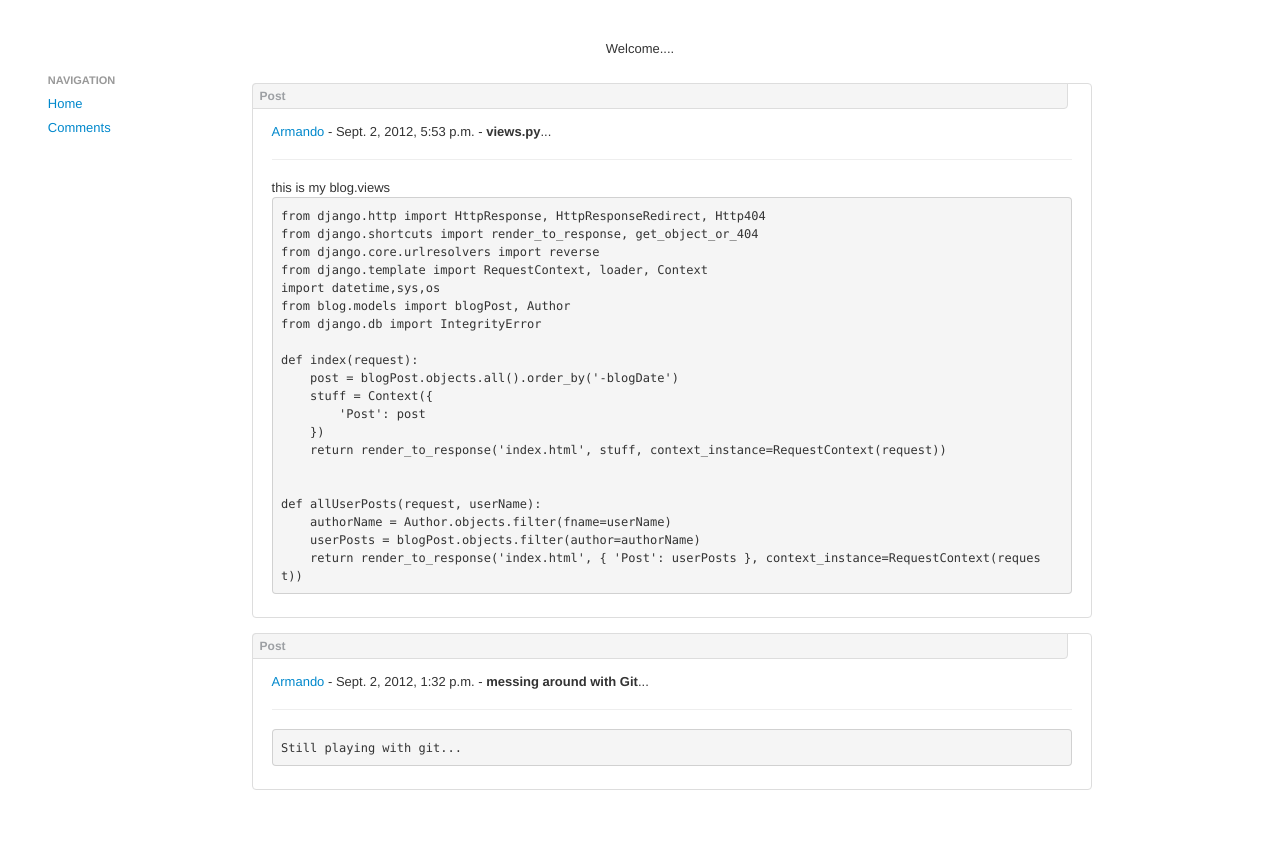
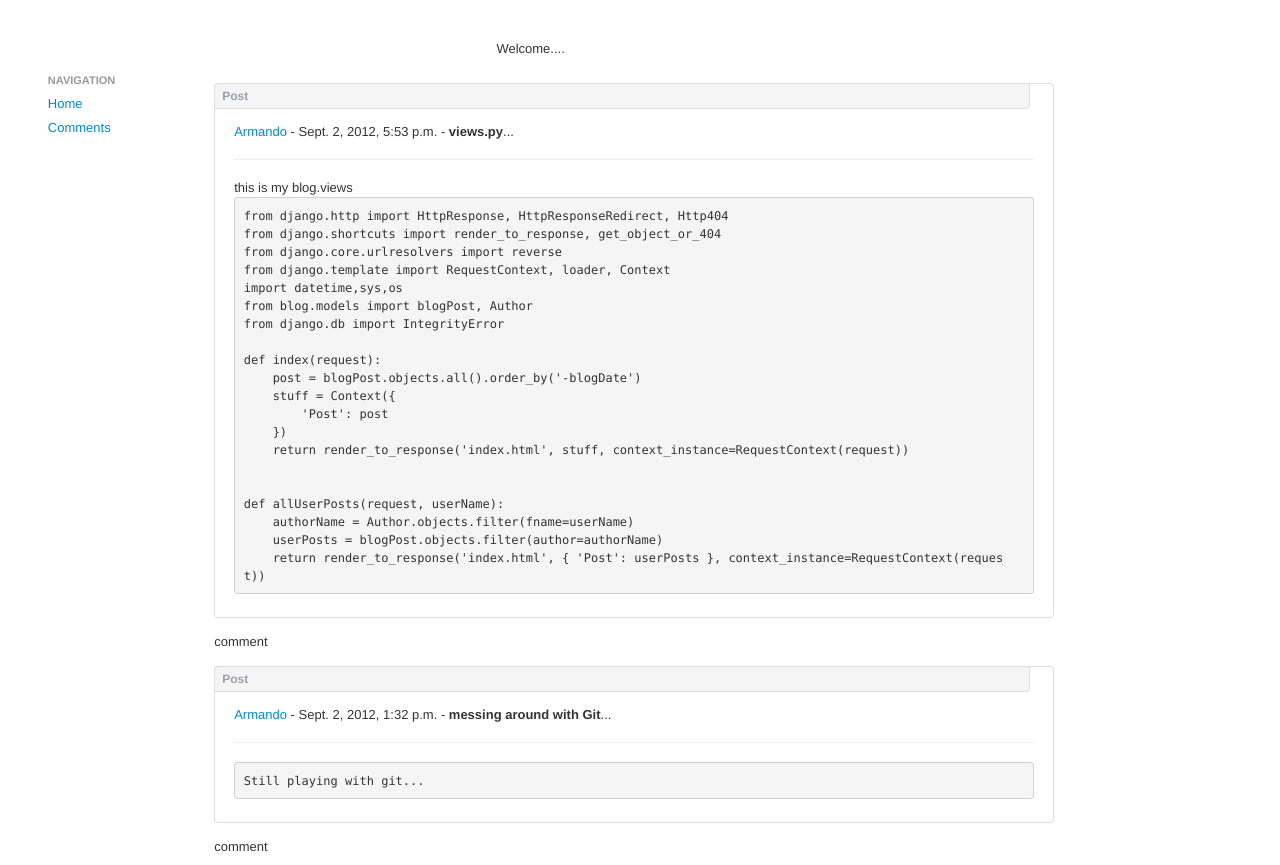
Before and after one commit to mando04/Sampleblog, a Django app: page / in a window 1280 px wide. Before the commit the page ends 790 px from the top, so only its background shows below. Run offline with Django 3.2, Linux system fonts and the light colour scheme; data comes from the database, SQL or seed files in the repository; parts of the project's set-up code (start-up, migrations or seed data) failed here and were passed over.

Commit message:
Signed-off-by: Armando <a.soto04@gmail.com>

```diff
--- a/Sampleblog/templates/base.html
+++ b/Sampleblog/templates/base.html
@@ -8,12 +8,12 @@
 </head>
 <body>
 <div class="row-fluid">
-<div class="span12">
+<div class="span10">
 {% block topNav %}
             <center>Welcome....</center>
 {% endblock %}
 </div>
-<div class="span12">
+<div class="span10">
    {% block rightNav %}
    <div class="span2">
     <ul class="nav nav-list">
--- a/Sampleblog/templates/index.html
+++ b/Sampleblog/templates/index.html
@@ -8,5 +8,5 @@
 {% endblock %}
 
    {% block content %}
-      {% if Post %}{% for i in Post %}<div class="bs-docs-content"><a href="/posts/{{i.author.fname}}/all/">{{ i.author.fname }}</a> - {{ i.blogDate }} - <small><small><strong>{{ i.topic }}</strong></small></small>...<hr>{{i.content|safe}}</div>{% endfor %}{% else %}No Content!{% endif %}<p>
+      {% if Post %}{% for i in Post %}<div class="bs-docs-content"><a href="/posts/{{i.author.fname}}/all/">{{ i.author.fname }}</a> - {{ i.blogDate }} - <small><small><strong>{{ i.topic }}</strong></small></small>...<hr>{{i.content|safe}}</div>comment{% endfor %}{% else %}No Content!{% endif %}<p>
    {% endblock content %}
```
Also changed, not shown: 11 other files.
